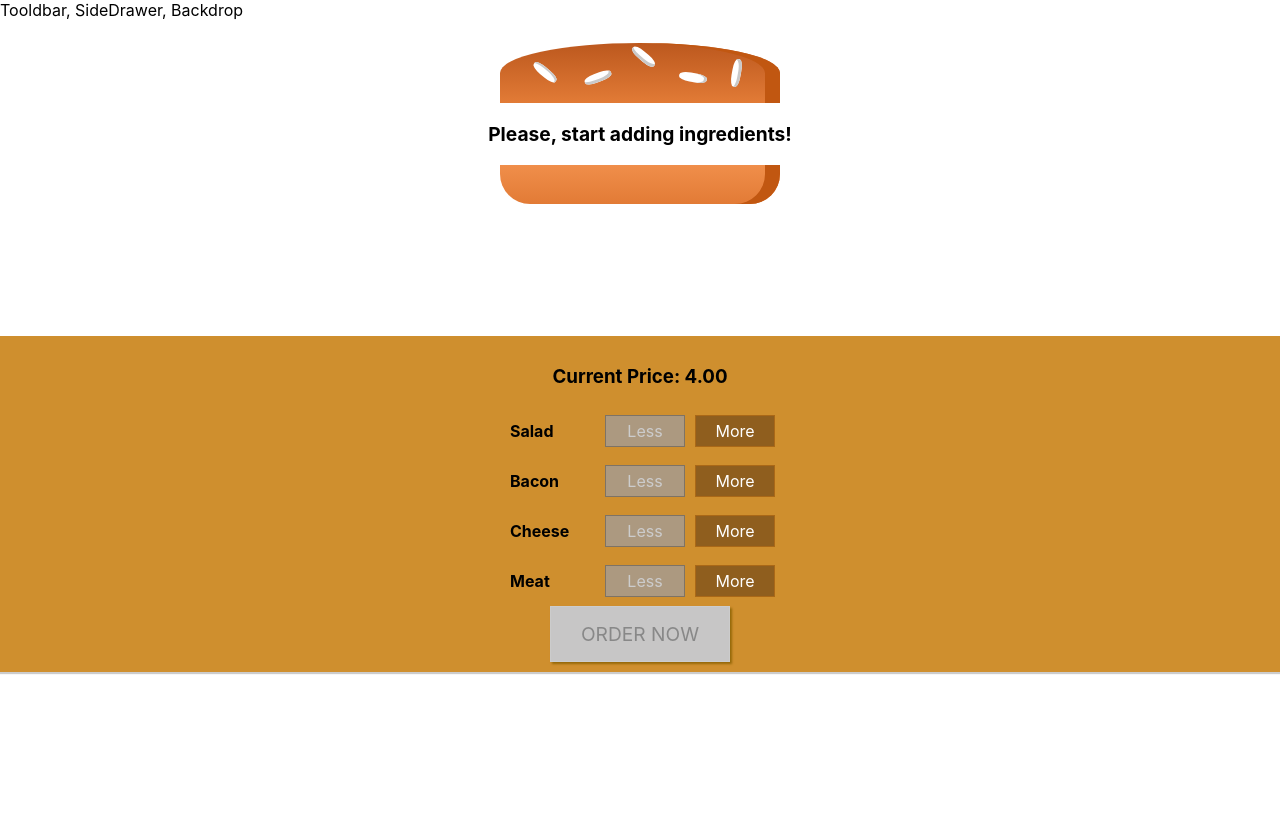
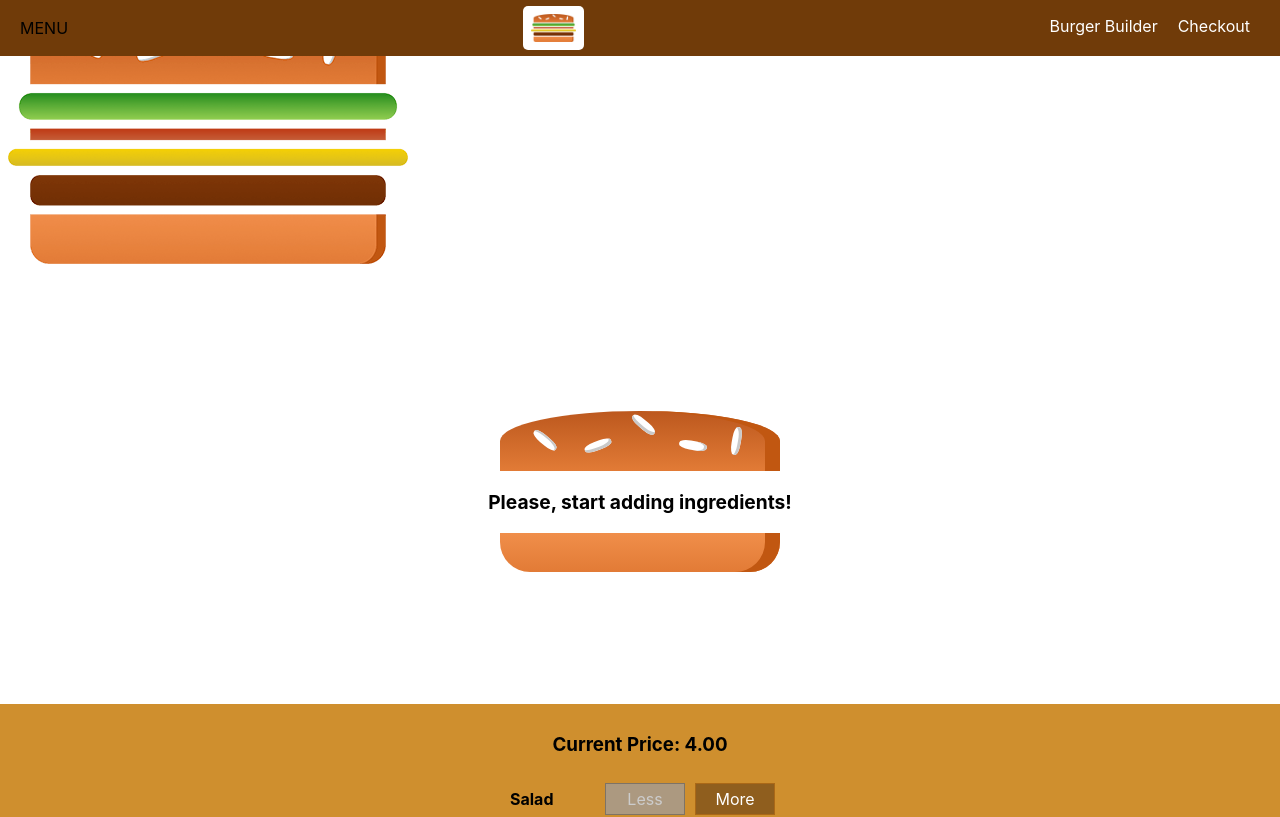
Before and after one commit to mariano55555/burguerbuilder, a React (Create React App) app: page / in a window 1280 px wide. Shown: the top 817 px of the page. Built offline with nearby package versions, Linux system fonts and the light colour scheme.

Commit message:
sidedrawer, tooldbar, navigation items

```diff
--- a/src/components/Layout/Layout.js
+++ b/src/components/Layout/Layout.js
@@ -2,10 +2,13 @@
 import Auxiliar from '../../hoc/Auxiliar';
 
 import classes from './Layout.module.css';
+import Toolbar from '../Navigation/Toolbar/Toolbar';
+import SideDrawer from '../Navigation/SideDrawer/SideDrawer';
 
 const layout = ( props ) => (
     <Auxiliar>
-        <div>Tooldbar, SideDrawer, Backdrop</div>
+       <Toolbar />
+       <SideDrawer />
         <main className={classes.Content}>
             { props.children }
         </main>
--- a/src/components/Layout/Layout.module.css
+++ b/src/components/Layout/Layout.module.css
@@ -1,3 +1,3 @@
 .Content {
-    margin-top: 16px;
+    margin-top: 72px;
 }
--- /dev/null
+++ b/src/components/Logo/Logo.js
@@ -0,0 +1,13 @@
+
+import React from 'react';
+
+import burgerLogo from '../../assets/images/burger-logo.png';
+import classes from './Logo.module.css';
+
+const logo = (props) => (
+    <div className={ classes.Logo }>
+        <img src={ burgerLogo } alt="MyBurger" />
+    </div>
+);
+
+export default logo;
--- /dev/null
+++ b/src/components/Logo/Logo.module.css
@@ -0,0 +1,11 @@
+.Logo {
+    background-color: white;
+    padding: 8px;
+    height: 80%;
+    box-sizing: border-box;
+    border-radius:5px;
+}
+
+.Logo img{
+    height: 100%;
+}
--- /dev/null
+++ b/src/components/Navigation/NavigationItems/NavigationItem/NavigationItem.js
@@ -0,0 +1,14 @@
+import React from 'react';
+
+import classes from './NavigationItem.module.css'
+
+const navigationItem = (props) => (
+    <li className={ classes.NavigationItem}>
+        <a href={props.link}
+          className={ props.active ? classes.active : null}>
+            { props.children }
+        </a>
+    </li>
+);
+
+export default navigationItem;
--- /dev/null
+++ b/src/components/Navigation/NavigationItems/NavigationItem/NavigationItem.module.css
@@ -0,0 +1,25 @@
+.NavigationItem{
+    margin: 0;
+    box-sizing: border-box;
+    display: flex;
+    align-items: center;
+    height: 100%;
+}
+
+.NavigationItem a{
+    color: white;
+    text-decoration: none;
+    height: 100%;
+    padding: 16px 10px;
+    border-bottom: 4px solid transparent;
+    box-sizing: border-box;
+    display: block;
+}
+
+.NavigationItem a:hover,
+.NavigationItem a:active,
+.NavigationItem a:active{
+    background-color: #8f5c2c;
+    border-bottom: 4px solid #40A4C8;
+    color: white;
+}
--- /dev/null
+++ b/src/components/Navigation/NavigationItems/NavigationItems.js
@@ -0,0 +1,13 @@
+import React from 'react';
+
+import classes from './NavigationItems.module.css'
+import NavigationItem from './NavigationItem/NavigationItem';
+
+const navigationItems = () => (
+    <ul className={classes.NavigationItems}>
+        <NavigationItem link="/" active>Burger Builder</NavigationItem>
+        <NavigationItem link="/">Checkout</NavigationItem>
+    </ul>
+);
+
+export default navigationItems;
--- /dev/null
+++ b/src/components/Navigation/NavigationItems/NavigationItems.module.css
@@ -0,0 +1,8 @@
+.NavigationItems{
+    margin: 0;
+    padding: 0;
+    list-style: none;
+    display: flex;
+    align-items: center;
+    height: 100%;
+}
--- /dev/null
+++ b/src/components/Navigation/SideDrawer/SideDrawer.js
@@ -0,0 +1,18 @@
+import React from 'react';
+
+import Logo from '../../Logo/Logo';
+import NavigationItems from '../NavigationItems/NavigationItems';
+import classes from './SideDrawer.module.css';
+
+const sideDrawer = (props) => {
+    return (
+        <div>
+            <Logo />
+            <nav>
+                <NavigationItems />
+            </nav>
+        </div>
+    );
+}
+
+export default sideDrawer;
--- /dev/null
+++ b/src/components/Navigation/SideDrawer/SideDrawer.module.css
@@ -0,0 +1,26 @@
+.SideDrawer{
+    position: fixed;
+    width: 280px;
+    max-width: 70%;
+    height: 100%;
+    left: 0;
+    top: 0;
+    z-index: 200;
+    background-color: white;
+    padding: 32px 16px;
+    box-sizing: border-box;
+    transition: transform 0.3s ease-out;
+}
+
+@media (min-width: 500px) {
+    .SideDrawer{
+        display:none;
+    }
+}
+
+.Open{
+    transform: translateX(0);
+}
+.Close{
+    transform: translateX(-100%);
+}
--- /dev/null
+++ b/src/components/Navigation/Toolbar/Toolbar.js
@@ -0,0 +1,17 @@
+import React from 'react';
+
+import classes from './Toolbar.module.css';
+import Logo from '../../Logo/Logo';
+import NavigationItems from '../NavigationItems/NavigationItems';
+
+const toolbar = (props) => (
+    <header className={ classes.Toolbar }>
+        <div>MENU</div>
+        <Logo />
+        <nav>
+            <NavigationItems />
+        </nav>
+    </header>
+);
+
+export default toolbar;
--- /dev/null
+++ b/src/components/Navigation/Toolbar/Toolbar.module.css
@@ -0,0 +1,18 @@
+.Toolbar{
+    height: 56px;
+    width: 100%;
+    position: fixed;
+    top:0;
+    left: 0;
+    background-color: #703b09;
+    display: flex;
+    justify-content: space-between;
+    padding: 0 20px;
+    align-items: center;
+    box-sizing: border-box;
+    z-index: 90;
+}
+
+.Toolbar nav{
+    height: 100%;
+}
```
Also changed, not shown: src/assets/images/burger-logo.png (added), 1 other file (tests, documents, lock files or other folders).
